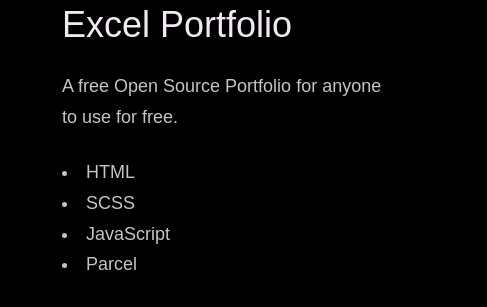
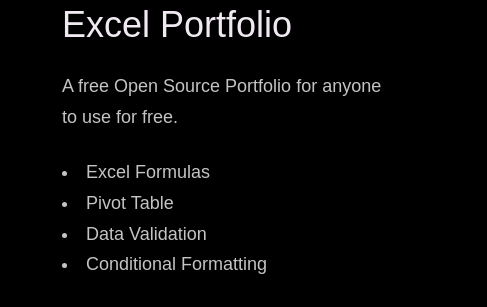
Before and after one commit to Arcyhs/versidive.my.id, a plain HTML site: page index.html in a window 1280 px wide. Shown: the part 1065-1372 px from the top of the page, 28-515 px from the left. Drawn offline with Linux system fonts and the light colour scheme; a web font is replaced by a local one.

Commit message:
Update index.html

```diff
--- a/index.html
+++ b/index.html
@@ -68,10 +68,10 @@
                 A free Open Source Portfolio for anyone to use for free.
               </p>
               <ul class="work__list">
-                <li>HTML</li>
-                <li>SCSS</li>
-                <li>JavaScript</li>
-                <li>Parcel</li>
+                <li>Excel Formulas</li>
+                <li>Pivot Table</li>
+                <li>Data Validation</li>
+                <li>Conditional Formatting</li>
               </ul>
 
               <div class="work__links">
```
